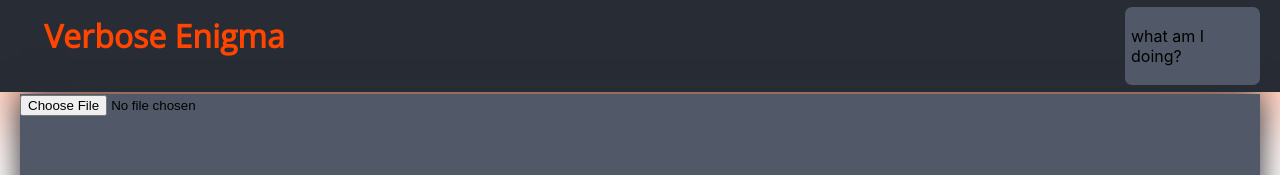
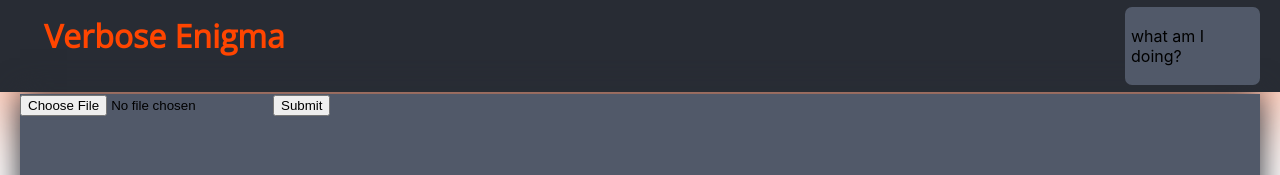
Before and after one commit to uChanakya-Archives/verbose-enigma, a React (Create React App) app: page / in a window 1280 px wide. Shown: the top 175 px of the page. Built offline with nearby package versions, Linux system fonts and the light colour scheme.

Commit message:
Testing the json-parser - v0.2.1

```diff
--- a/package.json
+++ b/package.json
@@ -1,7 +1,8 @@
 {
   "name": "verbose-enigma",
-  "version": "0.2.0",
+  "version": "0.2.1",
   "private": true,
+  "homepage": "https://u-c-s.github.io/verbose-enigma/",
   "dependencies": {
     "@testing-library/jest-dom": "^5.11.9",
     "@testing-library/react": "^11.2.3",
--- a/src/components/fileInputModal.tsx
+++ b/src/components/fileInputModal.tsx
@@ -2,10 +2,33 @@ import React from "react";
 import "../styles/fileModal.css";
 
 class FileInputModal extends React.Component {
+  fileInput: any;
+  constructor(props: any) {
+    super(props);
+    this.handleSubmit = this.handleSubmit.bind(this);
+    this.fileInput = React.createRef();
+    this.state = {
+      fileAccepted: true,
+    };
+  }
+  handleSubmit(event: any) {
+    event.preventDefault();
+    var x = new FileReader();
+    let z = (x.onload = () => {
+      alert(this.fileInput.current.files[0].name);
+      //@ts-ignore
+      let y = JSON.parse(x.result?.toString().toString());
+      alert(y.kind);
+    });
+    x.readAsText(this.fileInput.current.files[0]);
+  }
   render() {
     return (
       <main>
-        <input type="file" id="file-selector" accept=".json"></input>
+        <form onSubmit={this.handleSubmit}>
+          <input type="file" ref={this.fileInput} accept=".json,.txt"></input>
+          <input type="submit" />
+        </form>
         <h2>PAGE UNDER CONSTRUCTION</h2>
       </main>
     );
```
